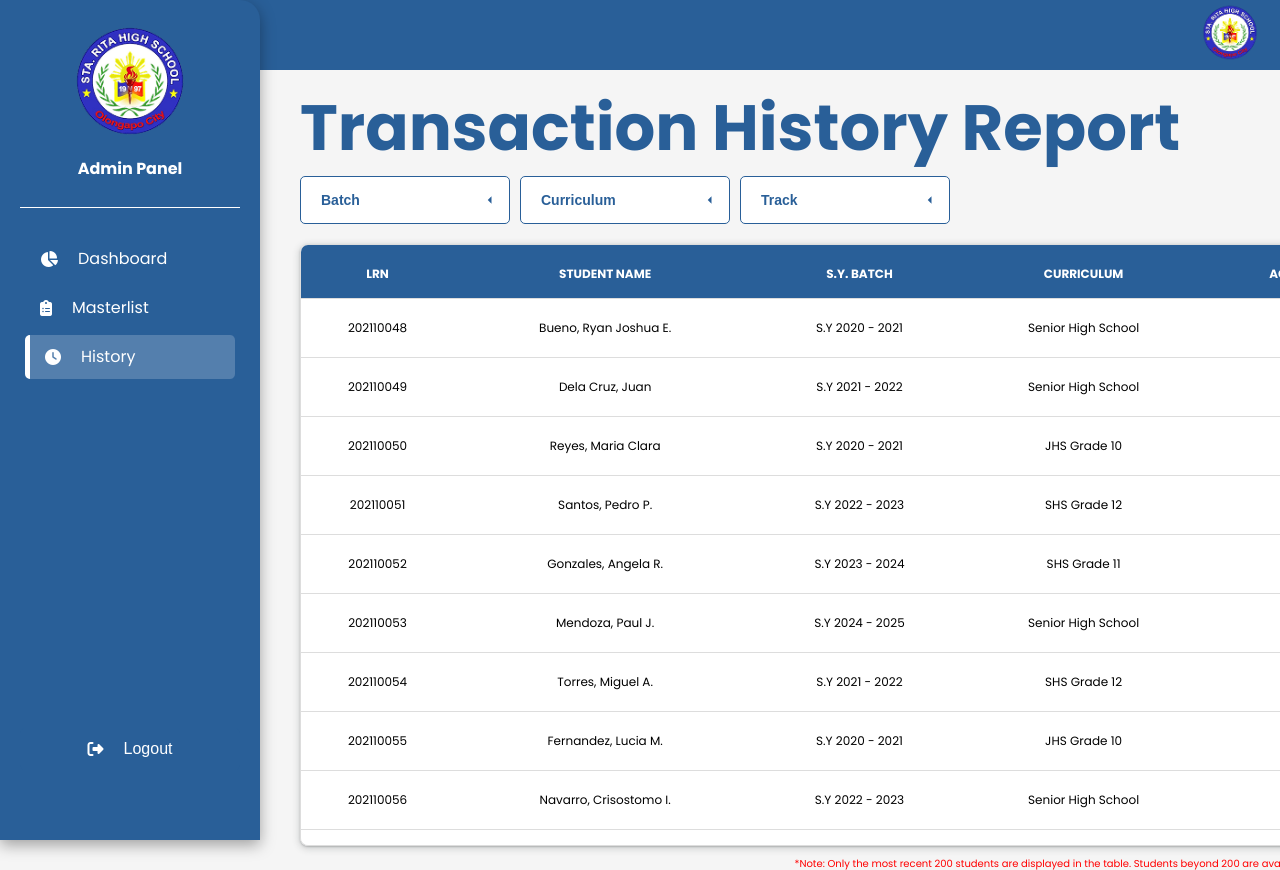
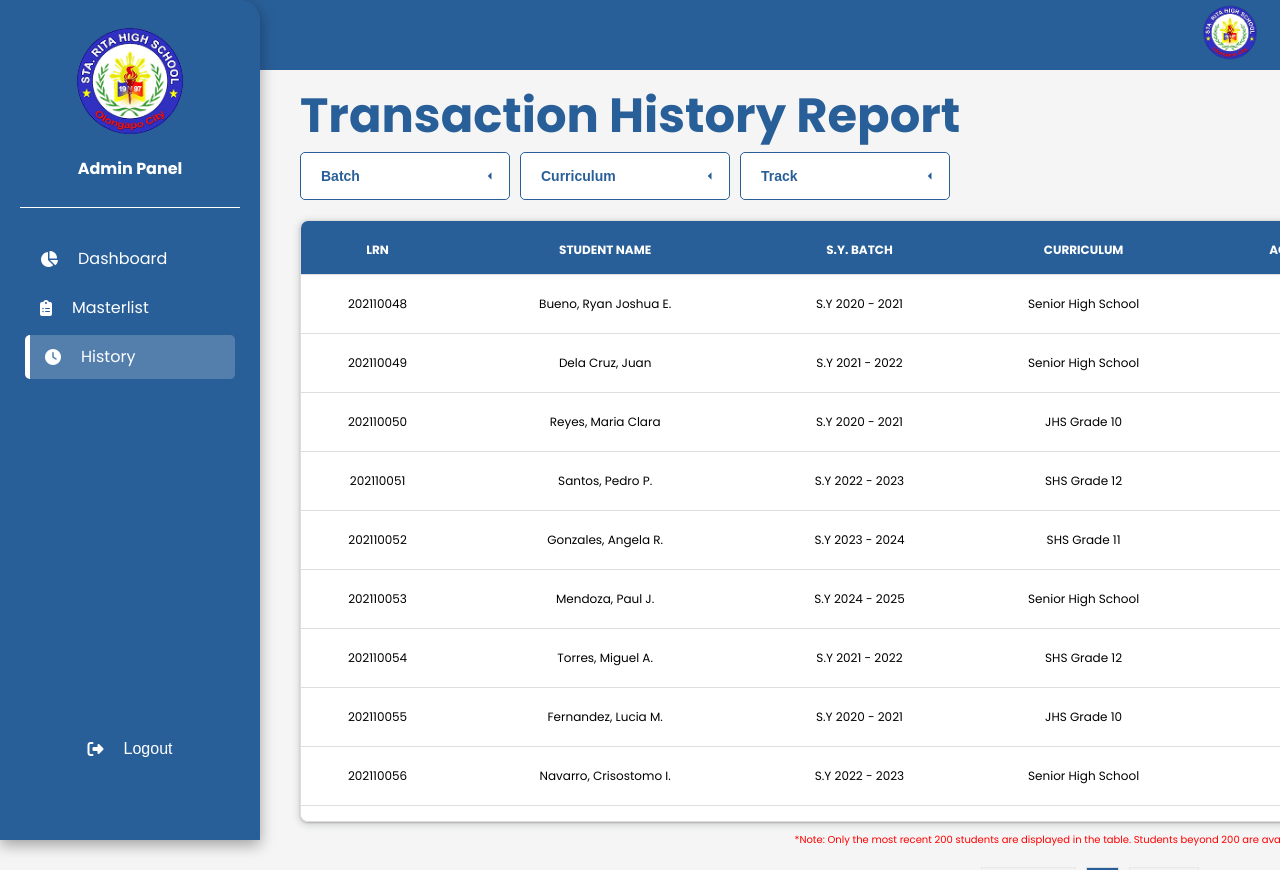
Before and after one commit to meljuuu/acadbase, a Vue app: page /history in a window 1280 px wide. Shown: the top 870 px of the page. Built offline with nearby package versions, Linux system fonts and the light colour scheme.

Commit message:
Icon & Font size changes

```diff
--- a/index.html
+++ b/index.html
@@ -2,7 +2,7 @@
 <html lang="en">
   <head>
     <meta charset="UTF-8" />
-    <link rel="icon" type="image/png" href="/school-logo.png" />
+    <link rel="icon" type="image/png" href="/logo.png" />
     <link href="https://fonts.googleapis.com/css2?family=Poppins:wght@300;400;500;600;700&display=swap" rel="stylesheet" />
     <link rel="stylesheet" href="https://cdnjs.cloudflare.com/ajax/libs/font-awesome/6.5.1/css/all.min.css">
     <meta name="viewport" content="width=device-width, initial-scale=1.0" />
--- a/src/views/Dashboard.vue
+++ b/src/views/Dashboard.vue
@@ -329,7 +329,7 @@
 .nav-title h1 {
   color: #295f98;
   font-weight: bold;
-  font-size: 64px;
+  font-size: 48px;
   padding: 0;
   margin: 0;
 }
--- a/src/views/History.vue
+++ b/src/views/History.vue
@@ -421,7 +421,7 @@
 .nav-title h1 {
   color: #295f98;
   font-weight: bold;
-  font-size: 64px;
+  font-size: 48px;
   padding: 0;
   margin: 0;
 }
--- a/src/views/Masterlist.vue
+++ b/src/views/Masterlist.vue
@@ -166,7 +166,7 @@
 .nav-title h1 {
   color: #295f98;
   font-weight: bold;
-  font-size: 64px;
+  font-size: 48px;
   padding: 0;
   margin: 0;
 }
```
